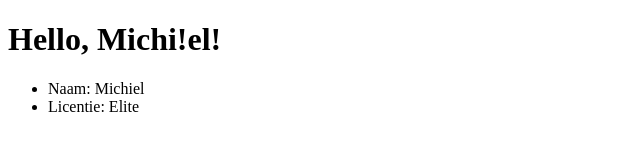
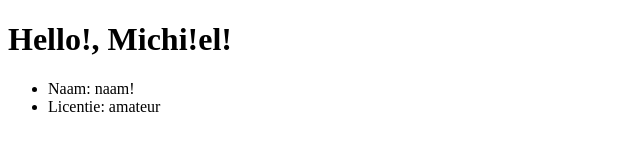
Before and after one commit to michie1/wrs_react, a React app: page / in a window 1280 px wide. Shown: the top 166 px of the page, without its empty margins (0-640 px from the left). Built offline with nearby package versions, Linux system fonts and the light colour scheme.

Commit message:
Info component nested in Details and data is propagated from App

```diff
--- a/Components/App.jsx
+++ b/Components/App.jsx
@@ -1,17 +1,21 @@
 import React from 'react';
-import RiderDetails from './RiderDetails.jsx';
+import {Details as RiderDetails} from './rider/Details.jsx';
 
 export default class App extends React.Component {
   constructor() {
     super();
     this.receiver = 'Michi!el';
+    this.rider = {
+      name: 'naam',
+      licence: 'amateur'
+    };
   }
 
   render() {
     return (
       <div>
-        <h1>Hello, {this.receiver}!</h1>
-        <RiderDetails />
+        <h1>Hello!, {this.receiver}!</h1>
+        <RiderDetails rider={this.rider}/>
       </div>
     );
   }
--- a/Components/RiderDetails.jsx
+++ /dev/null
@@ -1,18 +0,0 @@
-import React from 'react';
-
-export default class RiderDetails extends React.Component {
-  constructor() {
-    super();
-    this.name = 'Michiel';
-    this.license = 'Elite';
-  }
-
-  render() {
-    return (
-      <ul>
-        <li>Naam: {this.name}</li>
-        <li>Licentie: {this.license}</li>
-      </ul>
-    );
-  }
-}
--- /dev/null
+++ b/Components/rider/Details.jsx
@@ -0,0 +1,10 @@
+import React from 'react';
+import {Info} from './details/Info.jsx';
+
+export class Details extends React.Component {
+  render() {
+    return (
+      <Info name={this.props.rider.name} licence={this.props.rider.licence}/>
+    );
+  }
+}
--- /dev/null
+++ b/Components/rider/details/Info.jsx
@@ -0,0 +1,12 @@
+import React from 'react';
+
+export class Info extends React.Component {
+  render() {
+    return (
+      <ul>
+        <li>Naam: {this.props.name}!</li>
+        <li>Licentie: {this.props.licence}</li>
+      </ul>
+    );
+  }
+}
```
